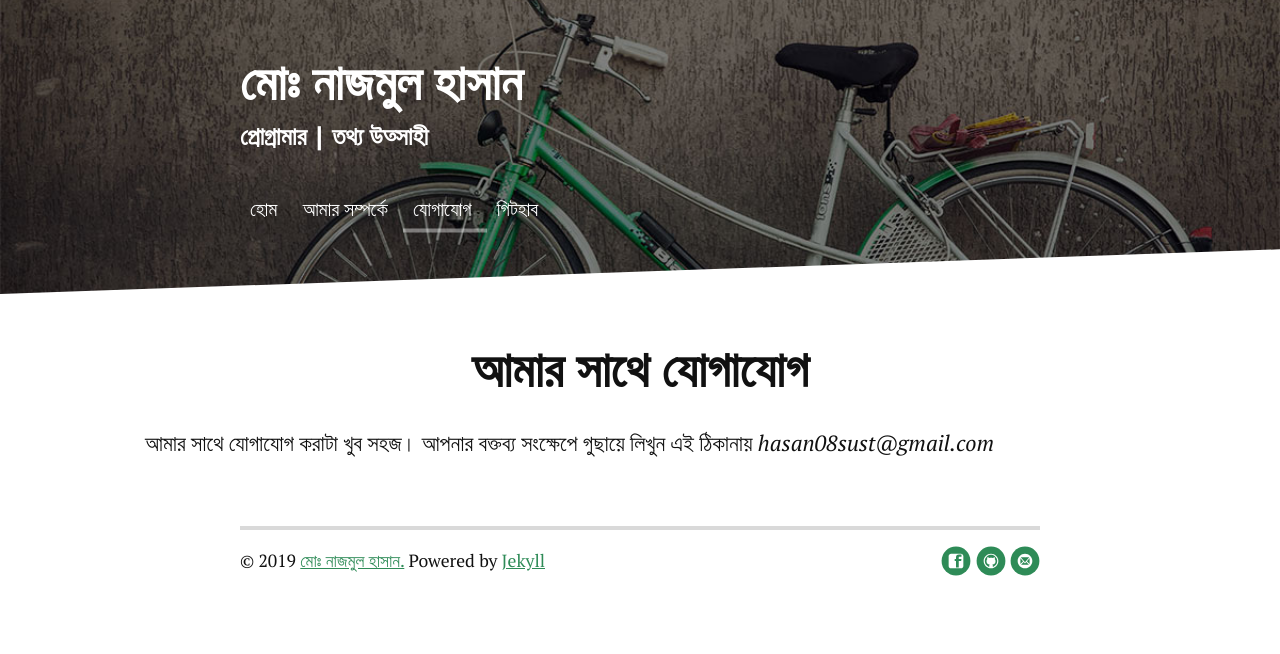
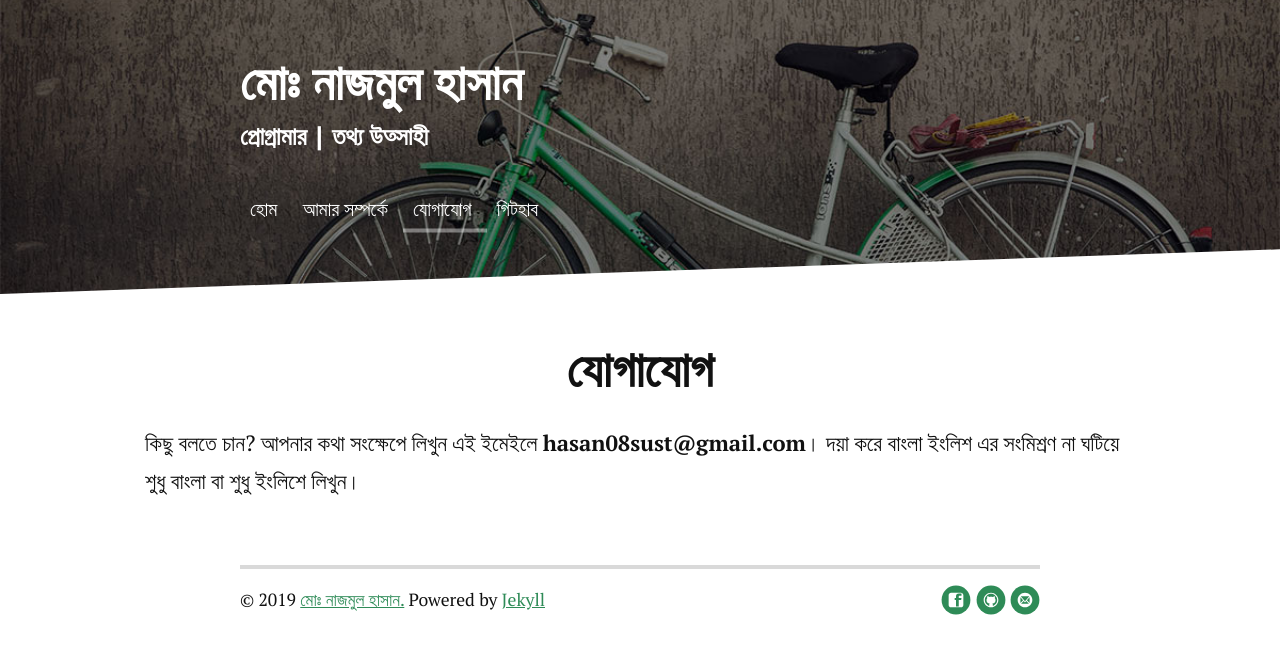
Before and after one commit to farhapartex/farhapartex.github.io, a Jekyll site: the page built from contact.md, in a window 1280 px wide. Shown: the top 654 px of the page. Built offline with Jekyll 4.4.1, drawn with Linux system fonts in a browser that asks for light colours; nearby versions of some CDN libraries.

Commit message:
Update from Forestry.io farhapartex@gmail.com updated contact.md

```diff
--- a/contact.md
+++ b/contact.md
@@ -3,6 +3,6 @@ layout: default
 title: যোগাযোগ
 
 ---
-## <center>আমার সাথে যোগাযোগ</center>
+## <center>যোগাযোগ</center>
 
-আমার সাথে যোগাযোগ করাটা খুব সহজ। আপনার বক্তব্য সংক্ষেপে গুছায়ে লিখুন এই ঠিকানায় _hasan08sust@gmail.com_
+কিছু বলতে চান? আপনার কথা সংক্ষেপে লিখুন এই ইমেইলে **hasan08sust@gmail.com**। দয়া করে বাংলা ইংলিশ এর সংমিশ্রণ না ঘটিয়ে শুধু বাংলা বা শুধু ইংলিশে লিখুন।
```
